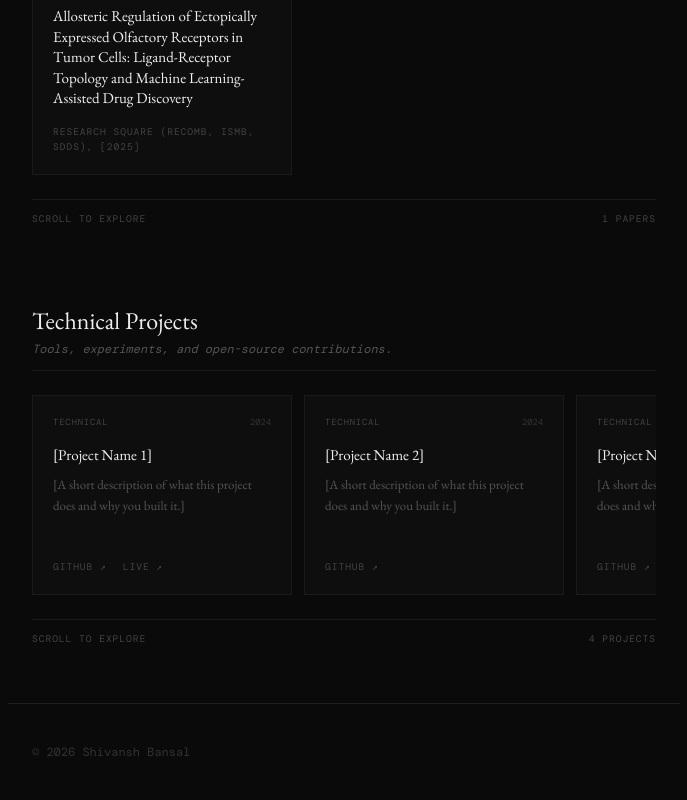
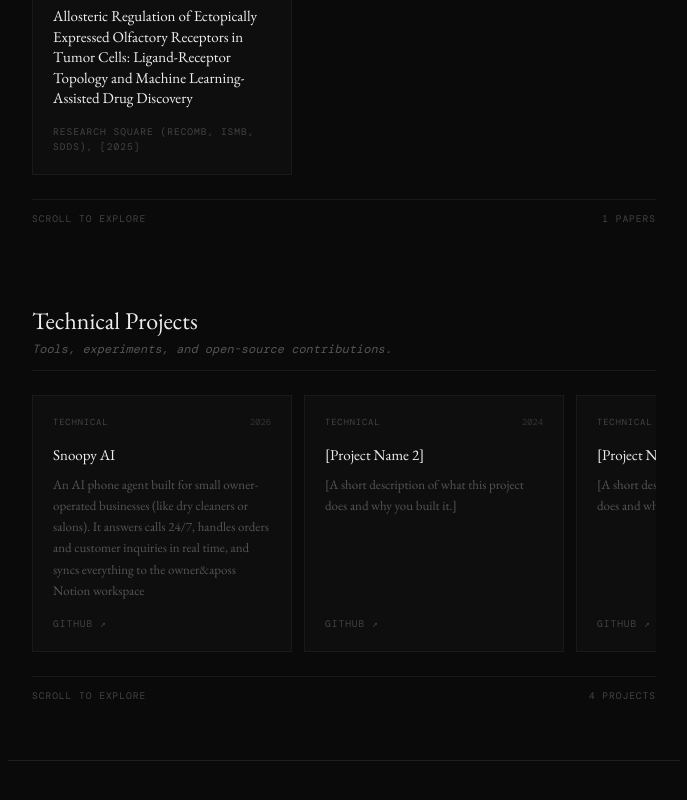
Before and after one commit to shivanshb828/Personal-Website, a Next.js app: page /projects in a window 1280 px wide. Shown: the part 412-1212 px from the top of the page, without its empty margins (296-983 px from the left). Built offline with nearby package versions, Linux system fonts and the light colour scheme; a web font is replaced by a local one.

Commit message:
project updates

```diff
--- a/app/projects/page.tsx
+++ b/app/projects/page.tsx
@@ -17,12 +17,11 @@ const papers = [
 
 const projects = [
   {
-    name: '[Project Name 1]',
-    description: '[A short description of what this project does and why you built it.]',
-    year: '2024',
+    name: 'Snoopy AI',
+    description: 'An AI phone agent built for small owner-operated businesses (like dry cleaners or salons). It answers calls 24/7, handles orders and customer inquiries in real time, and syncs everything to the owner&aposs Notion workspace',
+    year: '2026',
     links: [
-      { label: 'GitHub', href: 'https://github.com/[your-github]/[repo]' },
-      { label: 'Live', href: 'https://[project-url].com' },
+      { label: 'GitHub', href: 'https://github.com/shivanshb828/snoopyAI' },
     ],
   },
   {
```
